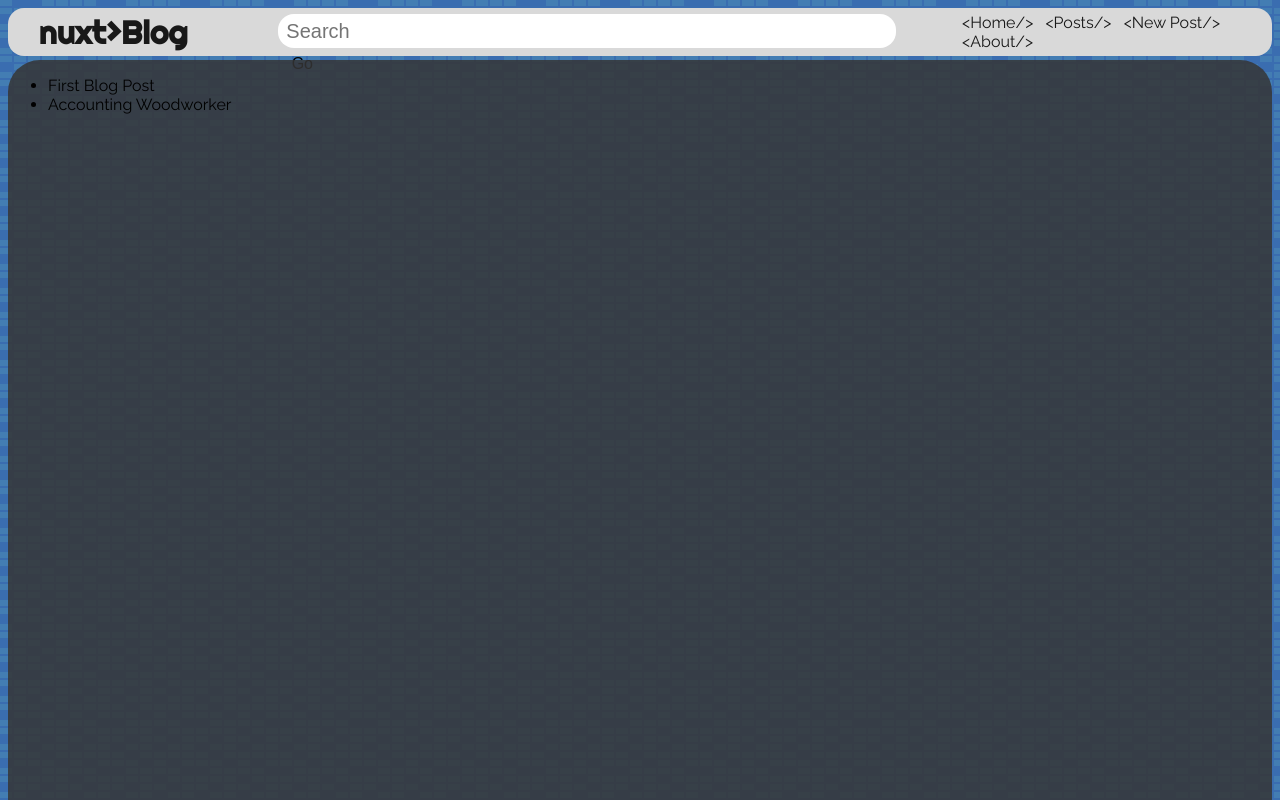
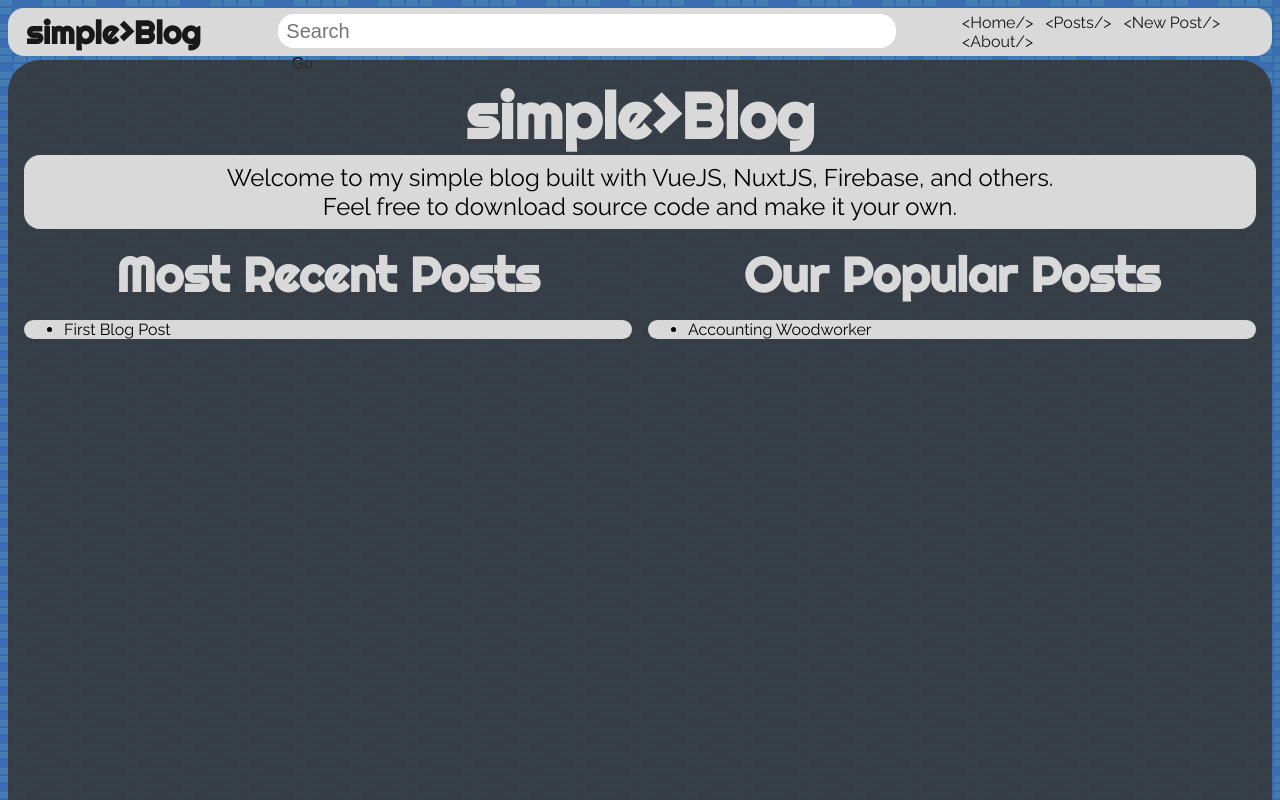
Before and after one commit to nmoore14/nuxt_blog, a Nuxt app: page / in a window 1280 px wide. Shown: the top 800 px of the page. Built offline with nearby package versions, Linux system fonts and the light colour scheme.

Commit message:
Styling and renaming to simple>Blog

```diff
--- a/components/Menu.vue
+++ b/components/Menu.vue
@@ -1,7 +1,7 @@
 <template>
     <div id="nav">
         <div class="brand">
-            <h3>nuxt>Blog</h3>
+            <h3>simple>Blog</h3>
         </div>
         <div class="middle-nav">
             <Search/>
--- a/nuxt.config.js
+++ b/nuxt.config.js
@@ -3,7 +3,7 @@ module.exports = {
   ** Headers of the page
   */
   head: {
-    title: 'nuxt>Blog',
+    title: 'simple>Blog',
     meta: [
       { charset: 'utf-8' },
       { name: 'viewport', content: 'width=device-width, initial-scale=1' },
--- a/pages/index.vue
+++ b/pages/index.vue
@@ -1,9 +1,30 @@
 <template>
   <div id="content-home">
-    <ul v-for="(post, index) in posts" :key="index">
-      <li>{{ post[0].title }}</li>
-      <li>{{ post[1].title }}</li>
-    </ul>
+    <div id="welcome-container">
+      <h2 class="welcome-header">simple>Blog</h2>
+      <div class="welcome-text">
+        <p>
+          Welcome to my simple blog built with VueJS, NuxtJS, Firebase, and others.<br/>
+          Feel free to download source code and make it your own.
+        </p>
+      </div>
+    </div>
+    <div id="most-recent-container">
+      <h2>Most Recent Posts</h2>
+      <div class="list-container">
+        <ul id="most-recent-list" v-for="(post, index) in posts" :key="index">
+          <li>{{ post[0].title }}</li>
+        </ul>
+      </div>
+    </div>
+    <div id="most-popular-container">
+      <h2>Our Popular Posts</h2>
+      <div class="list-container">
+        <ul id="most-popular-list" v-for="(post, index) in posts" :key="index">
+          <li>{{ post[1].title }}</li>
+        </ul>
+      </div>
+    </div>
   </div>
 </template>
 
@@ -22,12 +43,75 @@ export default {
 <style>
   #content-home {
     background-color: rgba(54, 54, 54, .85);
-    height: 100rem;
     grid-column-start: 1;
     grid-column-end: -1;
     grid-row-start: 1;
     grid-row-end: -1;
     border-radius: 2rem;
+    padding: 1rem;
+    display: grid;
+    grid-template-columns: repeat(12, 1fr);
+    grid-template-rows: repeat(12, 1fr);
+    grid-gap: 1rem;
+  }
+
+  #welcome-container {
+    grid-column-start: 1;
+    grid-column-end: -1;
+    grid-row-start: 1;
+    grid-row-end: 2;
+  }
+
+  #welcome-container h2 {
+    font-family: 'Righteous', cursive;
+    font-size: 4rem;
+    color: #d9d9d9;
+    text-align: center;
+    padding: 0;
+    margin: 0;
+  }
+
+  #welcome-container p {
+    background-color: #d9d9d9;
+    color: black;
+    text-align: center;
+    border-radius: 1rem;
+    font-family: 'Raleway', sans-serif;
+    font-size: 1.5rem;
+    margin: 0;
+    padding-top: .5rem;
+    padding-bottom: .5rem;
+  }
+
+  #most-recent-container {
+    grid-column-start: 1;
+    grid-column-end: 7;
+    grid-row-start: 2;
+    grid-row-end: -1;
+  }
+
+  #most-popular-container {
+    grid-column-start: 7;
+    grid-column-end: -1;
+    grid-row-start: 2;
+    grid-row-end: -1;
+  }
+
+  #most-recent-container h2, #most-popular-container h2 {
+    font-family: 'Righteous', cursive;
+    font-size: 3rem;
+    color: #d9d9d9;
+    text-align: center;
+    padding: 0;
+    margin: 0;
+  }
+
+  .list-container {
+    background-color: #d9d9d9;
+    color: black;
+    font-family: 'Raleway', sans-serif;
+    font-size: 1rem;
+    border-radius: 1rem;
   }
 
 </style>
```
